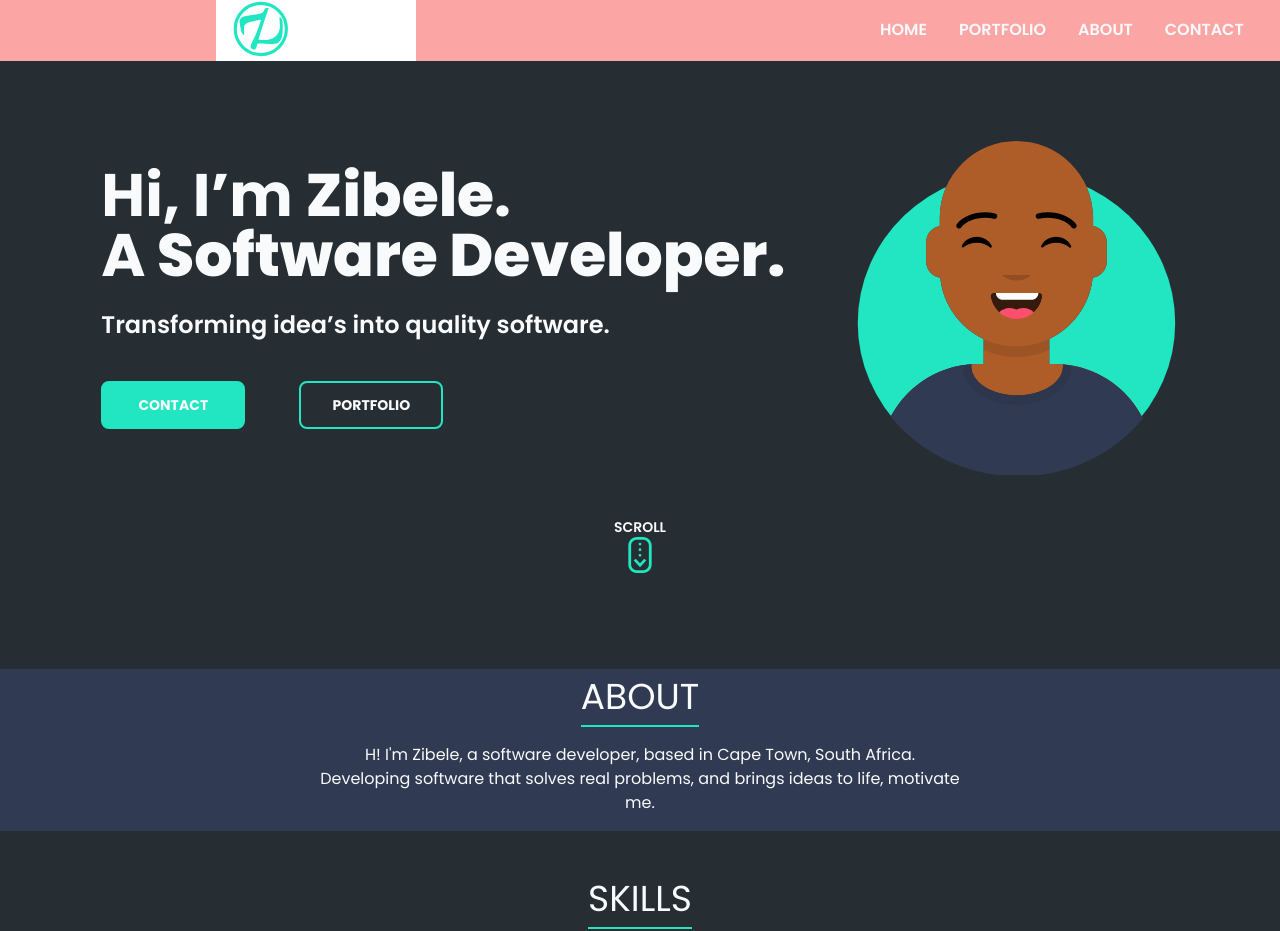
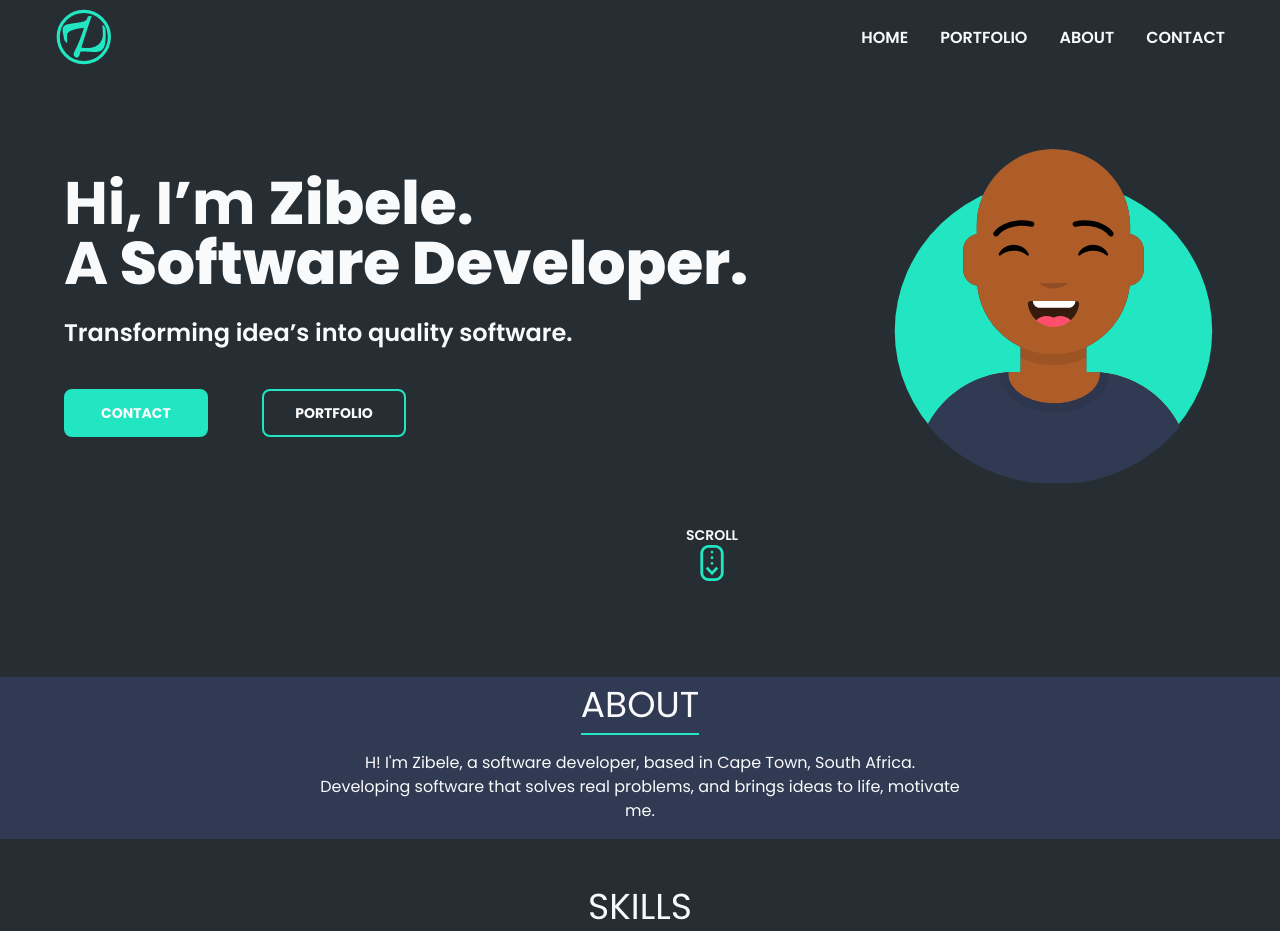
Before and after one commit to Zibele/myfolio, a Django app: page / in a window 1280 px wide. Shown: the top 931 px of the page. Run offline with Django 3.2, Linux system fonts and the light colour scheme; data comes from the database, SQL or seed files in the repository; style sheets or scripts are compiled from the project's sources; some libraries are stand-ins or nearby versions.

Commit message:
Landing page

```diff
--- a/myfolio/my_folio_app/templates/my_folio_app/index.html
+++ b/myfolio/my_folio_app/templates/my_folio_app/index.html
@@ -10,11 +10,11 @@
 
 {% block header %}
 
-    <section class="w-full flex flex-row justify-center bg-white ">
+    <section class="flex flex-row justify-center">
 
-        <header class="grid grid-cols-6 gap-4 bg-red-300">
+        <header class="grid grid-cols-12 pt-2 lg:px-6">
 
-        <div class="col-start-2 col-span-1 pl-4 bg-white" >
+        <div class="flex flex-row justify-center lg:justify-end col-start-1 col-span-1 lg:col-start-1" >
             <a href="#">
                 <svg width="72" height="61" viewBox="0 0 72 61" fill="none" xmlns="http://www.w3.org/2000/svg">
                     <circle cx="28.8" cy="29" r="25.5714" stroke="#21E6C1" stroke-width="3.14289"/>
@@ -23,10 +23,10 @@
             </a>
         </div>
 
-        <label for="menu-toggle" class="pointer-cursor col-end-7 p-2 pl-12 lg:hidden block bg-red-900"><svg class="fill-current text-gray-50" xmlns="http://www.w3.org/2000/svg" width="40" height="40" viewBox="0 0 20 20"><title>menu</title><path d="M0 3h20v2H0V3zm0 6h20v2H0V9zm0 6h20v2H0v-2z"></path></svg></label>
+        <label for="menu-toggle" class="pointer-cursor col-end-13 p-2 pl-6 lg:hidden block"><svg class="fill-current text-gray-50" xmlns="http://www.w3.org/2000/svg" width="40" height="40" viewBox="0 0 20 20"><title>menu</title><path d="M0 3h20v2H0V3zm0 6h20v2H0V9zm0 6h20v2H0v-2z"></path></svg></label>
         <input class="hidden" type="checkbox" id="menu-toggle" />
 
-        <div class="col-end-6 hidden lg:flex uppercase lg:items-center lg:w-auto w-full " id="menu">
+        <div class="hidden col-end-6 lg:col-start-9 lg:col-end-12  lg:flex uppercase lg:items-center lg:w-auto w-full " id="menu">
             <nav>
                 <ul class="lg:flex text-md font-semibold items-center justify-between text-gray-50 pt-4 lg:pt-0">
                 <li><a class="lg:p-4 py-3 px-0 block border-b-2 border-transparent hover:border-turq " href="#">Home</a></li>
@@ -46,7 +46,7 @@
 
   {% block content %}
 
-    <section class = "flex flex-wrap flex-col px-8 pt-60 pb-14 lg:flex-row lg:p-15 lg:pt-20 items-center justify-evenly">
+    <section class = "flex flex-wrap flex-col px-8 pt-60 pb-14 lg:flex-row lg:p-15 lg:pt-20 items-center lg:justify-center lg:space-x-36 ">
 
         <div class = "flex flex-col text-gray-50 text-center justify-evenly lg:text-left">
 
```
Lines whose indentation alone changed are shown as unchanged.
